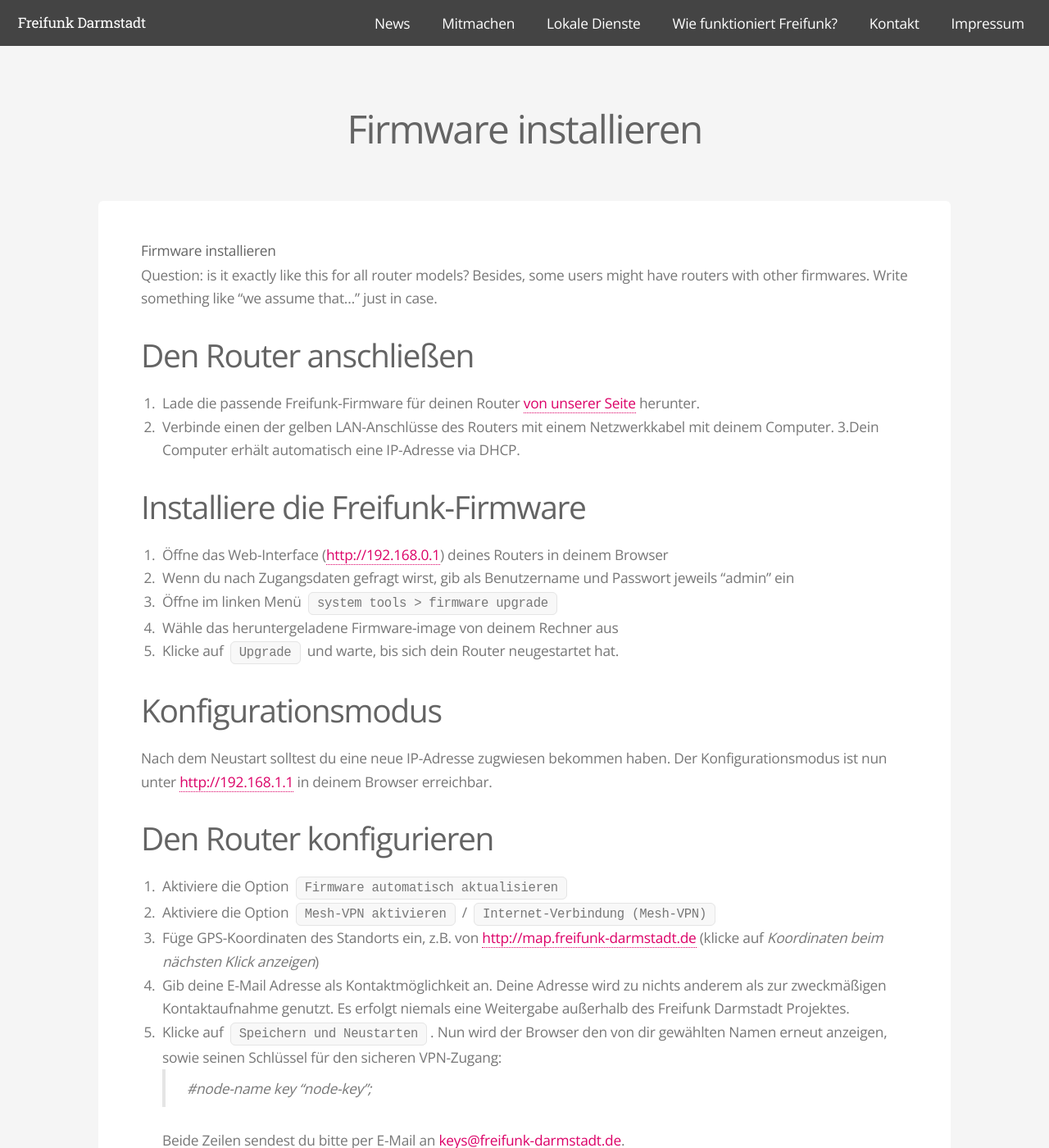
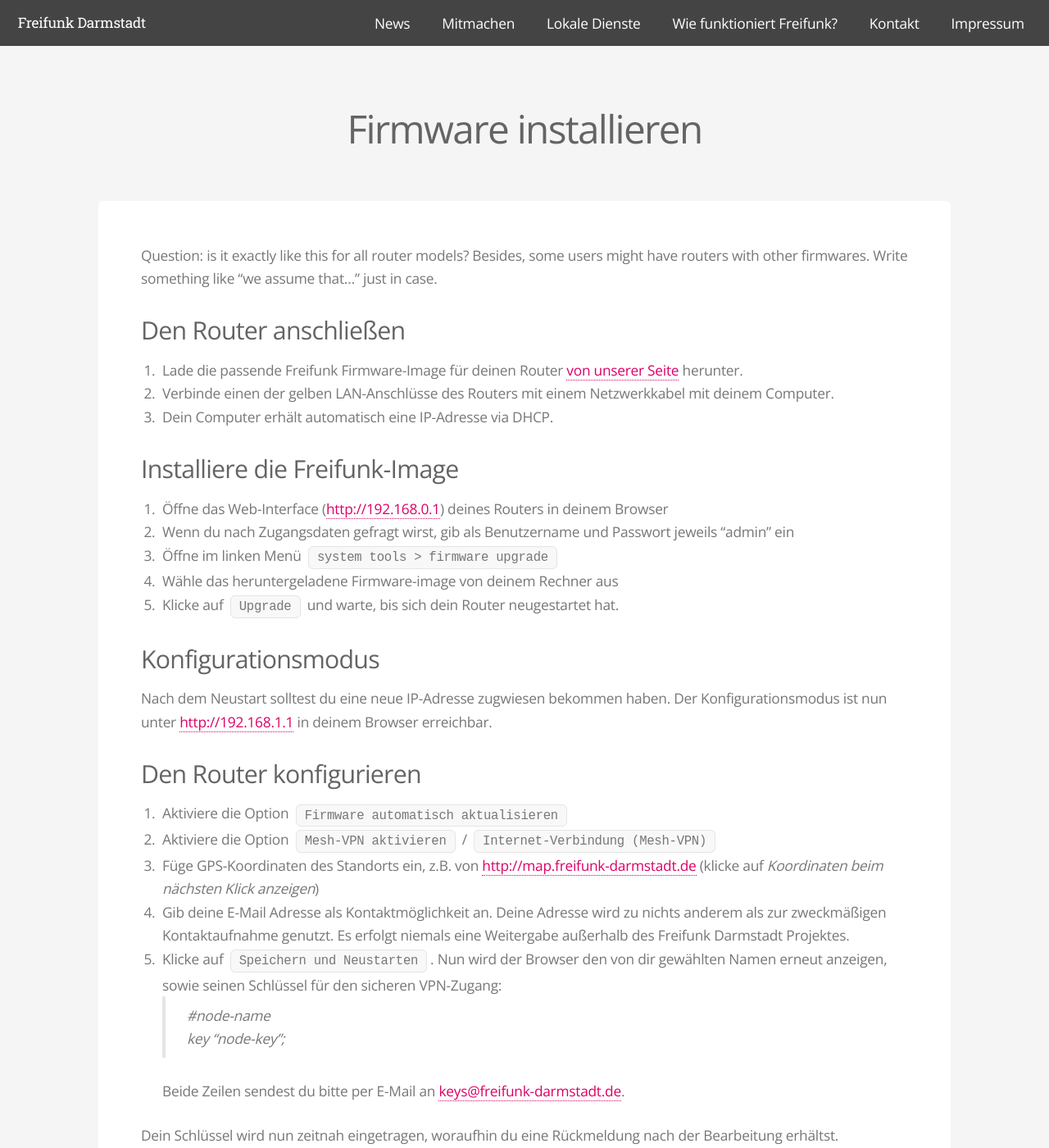
Before and after one commit to mdrenger/darmstadt.freifunk.net, a Jekyll site: the page built from pages/mitmachen/firmware-installieren.md, in a window 1280 px wide and 1400 px high. Shown: the whole window at 82% size. Built offline with Jekyll 4.4.1, drawn with Linux system fonts in a browser that asks for light colours.

Commit message:
fixed content

```diff
--- a/pages/mitmachen/firmware-installieren.md
+++ b/pages/mitmachen/firmware-installieren.md
@@ -7,20 +7,17 @@
 permalink: /mitmachen/router-betreiben/firmware-installieren/
 ---
 
-Firmware installieren
-=====================
-
 Question: is it exactly like this for all router models? Besides, some users might have routers with other firmwares. Write something like "we assume that..." just in case.
 
-Den Router anschließen
---------------------
+### Den Router anschließen
 
-1. Lade die passende Freifunk-Firmware für deinen Router [von unserer Seite](http://update.freifunk-darmstadt.de/) herunter.
+
+1. Lade die passende Freifunk Firmware-Image für deinen Router [von unserer Seite](http://update.freifunk-darmstadt.de/) herunter.
 2. Verbinde einen der gelben LAN-Anschlüsse des Routers mit einem Netzwerkkabel mit deinem Computer.
-3.Dein Computer erhält automatisch eine IP-Adresse via DHCP.
+3. Dein Computer erhält automatisch eine IP-Adresse via DHCP.
 
-Installiere die Freifunk-Firmware
-------------------------------
+### Installiere die Freifunk-Image
+
 
 1. Öffne das Web-Interface ([http://192.168.0.1](http://192.168.0.1)) deines Routers in deinem Browser
 2. Wenn du nach Zugangsdaten gefragt wirst, gib als Benutzername und Passwort jeweils "admin" ein
@@ -28,12 +25,12 @@
 4. Wähle das heruntergeladene Firmware-image von deinem Rechner aus
 5. Klicke auf `Upgrade` und warte, bis sich dein Router neugestartet hat.
 
-Konfigurationsmodus
------------------
+### Konfigurationsmodus
+
 Nach dem Neustart solltest du eine neue IP-Adresse zugwiesen bekommen haben. Der Konfigurationsmodus ist nun unter [http://192.168.1.1](http://192.168.1.1) in deinem Browser erreichbar.
 
-Den Router konfigurieren
-----------------------
+### Den Router konfigurieren
+
 
 1. Aktiviere die Option `Firmware automatisch aktualisieren`
 2. Aktiviere die Option `Mesh-VPN aktivieren` / `Internet-Verbindung (Mesh-VPN)`
@@ -47,11 +44,10 @@
 
 Dein Schlüssel wird nun zeitnah eingetragen, woraufhin du eine Rückmeldung nach der Bearbeitung erhältst.
 
-Verbinde den Router mit dem Internet (optional)
-------------------------------------------
+### Verbinde den Router mit dem Internet (optional)
 
 Wenn du deinen Internetzugang zur Verfügung stellen möchtest, verbinde jetzt den blauen WAN-Anschluss von deinem Freifunk-Router mit deinem Heim-Router.
 
-Fertig
-------
+### Fertig
+
 Super, du hast es geschafft. Dein Freifunk-Node funktioniert jetzt und sollte, wenn du GPS Koordinaten angegeben hast, in Kürze auf der [Karte](http://map.freifunk-darmstadt.de/) erscheinen.
```
